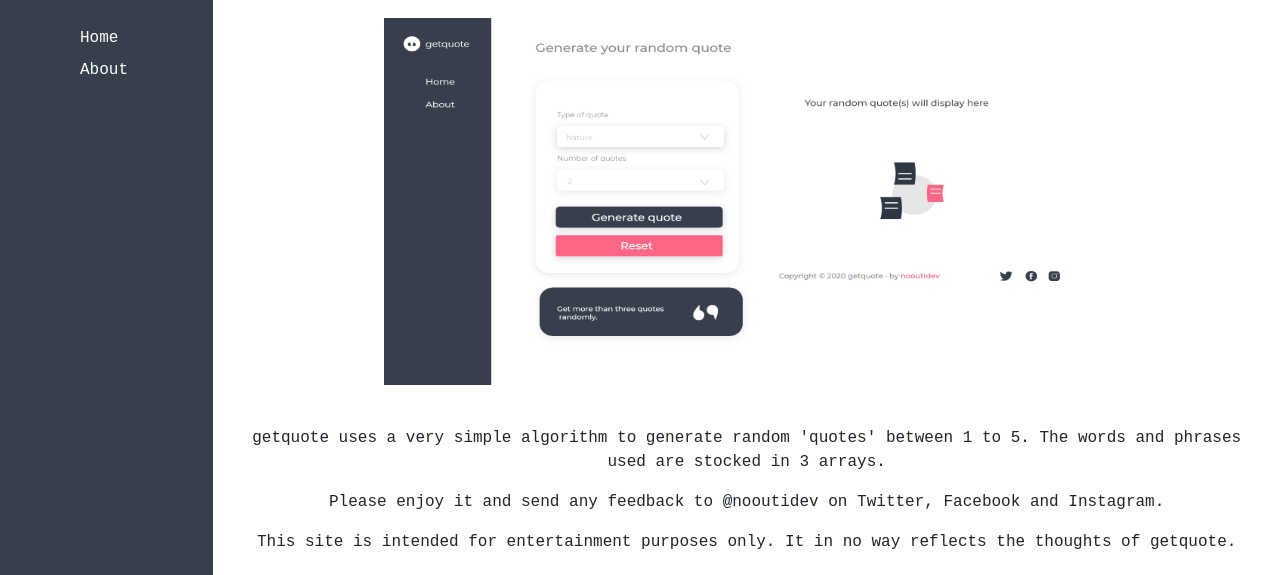
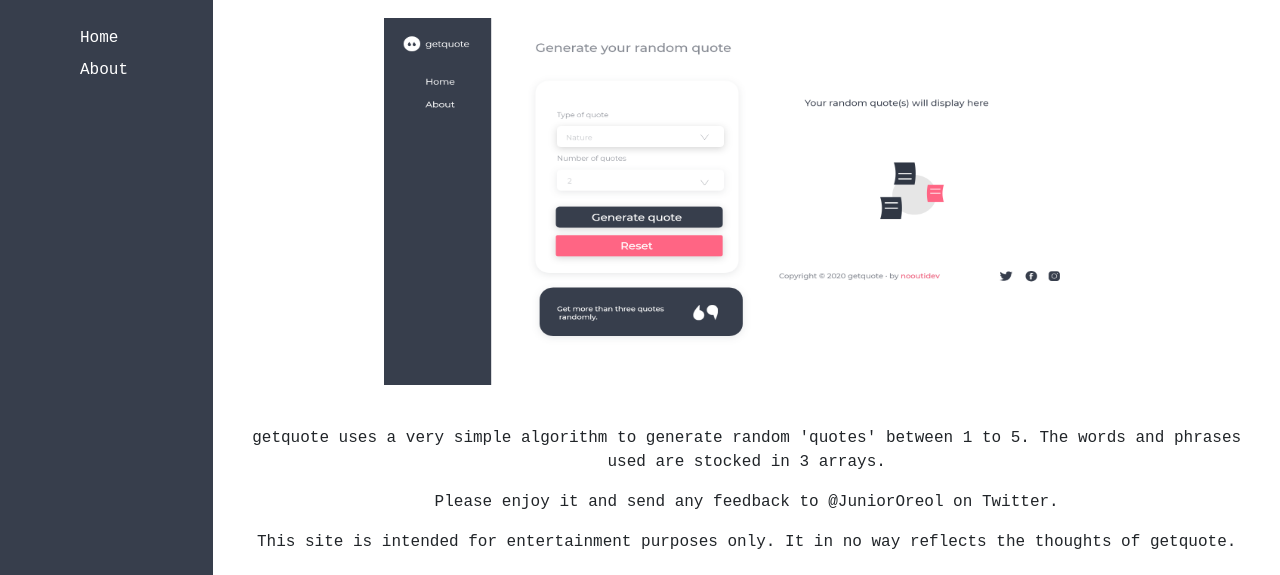
Before and after one commit to noutijo/getquote, a plain HTML site: page about.html in a window 1280 px wide. Shown: the part 78-653 px from the top of the page. Drawn offline with nearby package versions, Linux system fonts and the light colour scheme.

Commit message:
Updated README file

```diff
--- a/about.html
+++ b/about.html
@@ -78,8 +78,7 @@
                                     <div class="col-12">
                                         <p>getquote uses a very simple algorithm to generate random 'quotes' between 1 to 5. The words
                                             and phrases used are stocked in 3 arrays.</p>
-                                        <p>Please enjoy it and send any feedback to @nooutidev on Twitter, Facebook and
-                                            Instagram.</p>
+                                        <p>Please enjoy it and send any feedback to @JuniorOreol on Twitter.</p>
                                         <p>This site is intended for entertainment purposes only. It in no way reflects
                                             the thoughts of getquote.</p>
                                     </div>
```
Also changed, not shown: index.html (+1 -1 lines), 1 other file.
